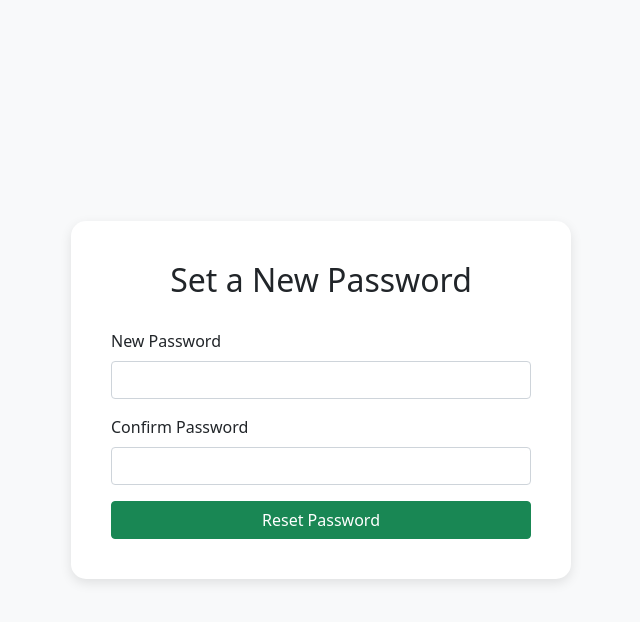
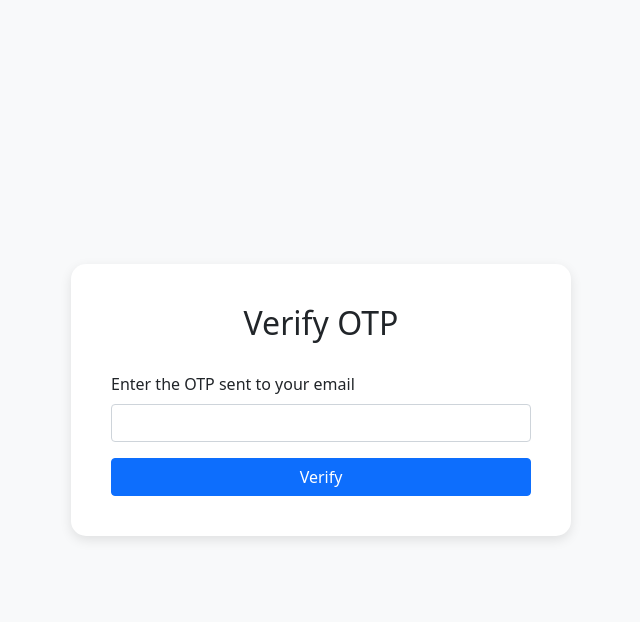
Before and after one commit to Anit-Paul/ConnectMe, a Django app: page /otp_verification/ in a window 1280 px wide. Shown: the top 622 px of the page, without its empty margins (319-959 px from the left). Run offline with Django 5.2, Linux system fonts and the light colour scheme.

Commit message:
backend for otp verification and password update done

```diff
--- a/authentication/mail.py
+++ b/authentication/mail.py
@@ -32,10 +32,10 @@ ConnectMe Team
                 connection.starttls()
                 connection.login(self.sender, self.password)
                 connection.send_message(msg)
-                return True
+                return True,otp
         except Exception as e:
             print("Error sending email:", e)
-            return False
+            return False,otp
 
     def get_otp(self):
         s=""
--- a/authentication/serializers.py
+++ b/authentication/serializers.py
@@ -1,6 +1,6 @@
 from rest_framework import serializers
 from .models import MyUser
-
+from rest_framework.authtoken.models import Token
 class userSerializer(serializers.ModelSerializer):
     class Meta:
         model = MyUser
@@ -27,7 +27,7 @@ class userSerializer(serializers.ModelSerializer):
         )
         user.set_password(validated_data['password'])
         user.save()
-
+        token, _ = Token.objects.get_or_create(user=user)  # ✅ Now create a token safely
         if groups:
             user.groups.set(groups)
 
--- a/authentication/urls.py
+++ b/authentication/urls.py
@@ -16,13 +16,15 @@ Including another URLconf
 """
 from django.contrib import admin
 from django.urls import path,include
-from .views import signinAPI,loginAPI,signin,login,forget_password,verify_otp,set_new_password,otp_verification
+from .views import signinAPI,loginAPI,signin,login,forget_password,set_new_password,otpVerification,forgetPasswordAPI
+otp=otpVerification()
 urlpatterns = [
     path("",login,name="login"),
     path("signin/",signin,name="signin"),
     path("forget_password/",forget_password,name="forget_password"),
-    path("verify_otp/",verify_otp,name="verify_otp"),
-    path("otp_verification/",otp_verification,name="otp_verification"),
+    path("verify_otp/",otp.verify_otp,name="verify_otp"),
+    path("otp_verification/",otp.otp_verification,name="otp_verification"),
+    path("forgetPassword/",forgetPasswordAPI.as_view(),name="forgetPassword"),
     path("set_new_password/",set_new_password,name="set_new_password"),
     path("signinAPI/",signinAPI.as_view(),name="signinAPI"),
     path("loginAPI/",loginAPI.as_view(),name="loginAPI")
--- a/authentication/views.py
+++ b/authentication/views.py
@@ -8,6 +8,28 @@ from .models import MyUser
 from django.shortcuts import render
 from rest_framework.parsers import MultiPartParser, FormParser
 from .mail import Mail
+from rest_framework.authtoken.models import Token
+
+class otpVerification:
+    def __init__(self):
+        self.send_otp=""
+        self.email=""
+    def verify_otp(self,request):
+        self.email = request.POST.get('email')
+        a=Mail()
+        temp,self.send_otp=a.send_email(self.email)
+        if temp:
+            return render(request,'account/otp.html')
+        else:
+            return render(request,'account/forgetpassword.html')
+    def otp_verification(self,request):
+        otp=request.POST.get('otp')
+        if otp==self.send_otp:
+            request.session['email']=self.email
+            return render(request,'account/newpassword.html')
+        else:
+            print("please enter the valid otp!")
+            return render(request,'account/otp.html')
 
 def signin(request):
     return render(request,'account/index.html')
@@ -18,19 +40,12 @@ def login(request):
 def forget_password(request):
     return render(request,'account/forgetpassword.html')
 
-def verify_otp(request):
-    email = request.POST.get('email')
-    a=Mail()
-    if a.send_email(email):
-        return render(request,'account/otp.html')
-    else:
-        return render(request,'account/forgetpassword.html')
 
 def set_new_password(request):
     return render(request,'account/newpassword.html')
 
-def otp_verification(request):
-    return render(request,'account/newpassword.html')
+
+
 class signinAPI(APIView):
     parser_classes = (MultiPartParser, FormParser)
     def post(self, request):
@@ -48,7 +63,8 @@ class loginAPI(APIView):
         password=request.data["password"]
         user=authenticate(email=email,password=password)
         if user is not None:
-            return Response({"message":"Login Successful"})
+            token, _ = Token.objects.get_or_create(user=user)
+            return Response({"message":"Login Successful",'token':token.key})
         else:
             return Response({"message":"Login failed"})
 
@@ -63,3 +79,30 @@ class loginAPI(APIView):
             serializer.save()
             return Response(serializer.data)  # <-- return here
         return Response(serializer.errors, status=400)  # <-- and return here
+
+class forgetPasswordAPI(APIView):
+    def post(self, request):
+        password = request.POST.get('password')
+        c_password = request.POST.get('confirm_password')
+
+        if password != c_password:
+            return render(request, 'account/newpassword.html', {"error": "Passwords do not match"})
+
+        email = request.session.get('email')  # Use get() to avoid KeyError
+
+        if not email:
+            print("Session has expired or email not found")
+            return render(request, 'account/forgetpassword.html', {"error": "Session expired. Please try again."})
+
+        try:
+            user = MyUser.objects.get(email=email)
+            # Update only the password
+            serializer = userSerializer(user, data={"password": password}, partial=True)
+            if serializer.is_valid():
+                serializer.save()
+                # Optional: clear session email after use
+                request.session.pop('email', None)
+                return Response({"message": "Password reset successfully"})
+            return Response(serializer.errors, status=400)
+        except MyUser.DoesNotExist:
+            return Response({"error": "User not found"}, status=404)
--- a/templates/account/newpassword.html
+++ b/templates/account/newpassword.html
@@ -32,7 +32,7 @@
 <div class="password-container">
     <div class="form-box">
         <h2>Set a New Password</h2>
-        <form method="POST" action="{% url 'set_new_password' %}">
+        <form method="POST" action="{% url 'forgetPassword' %}">
             {% csrf_token %}
             <div class="mb-3">
                 <label for="password" class="form-label">New Password</label>
```
Also changed, not shown: connectme/settings.py (+7 -1 lines).
